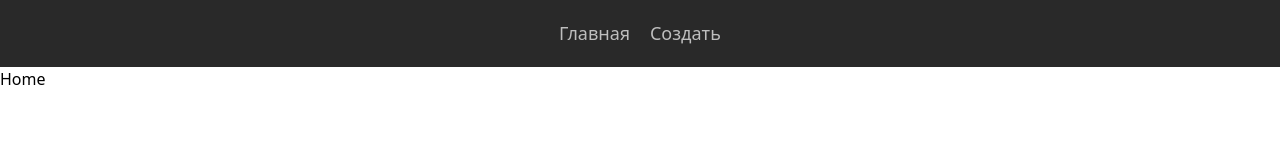
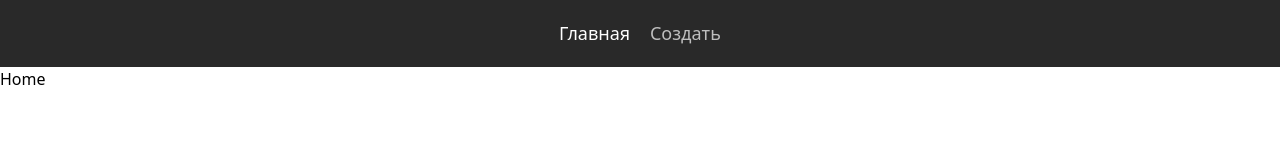
Before and after one commit to NVinox/urls-check-frontend, a React (Vite) app: page / in a window 1280 px wide. Shown: the top 160 px of the page. Built offline with nearby package versions, Linux system fonts and the light colour scheme.

Commit message:
feat: реализовал подсветку активного пункта меню

```diff
--- a/src/widgets/Header/ui/Header.tsx
+++ b/src/widgets/Header/ui/Header.tsx
@@ -1,21 +1,31 @@
-import { Link } from "react-router-dom";
+import { NavLink } from "react-router-dom";
 
 import { ContainerLayout } from "@/shared/ContainerLayout";
 import { CREATE_JOB_ROUTE, HOME_ROUTE } from "@/shared/constants";
 
 import styles from "./index.module.css";
 
+interface INavLink {
+	isActive: boolean;
+}
+
 export default function Header() {
+	function getLinkClass({ isActive }: INavLink): string {
+		return isActive
+			? `${styles.header__link} ${styles.active}`
+			: styles.header__link;
+	}
+
 	return (
 		<header className={styles.header}>
 			<ContainerLayout>
 				<nav className={styles.header__nav}>
-					<Link className={styles.header__link} to={HOME_ROUTE}>
+					<NavLink className={getLinkClass} to={HOME_ROUTE}>
 						Главная
-					</Link>
-					<Link className={styles.header__link} to={CREATE_JOB_ROUTE}>
+					</NavLink>
+					<NavLink className={getLinkClass} to={CREATE_JOB_ROUTE}>
 						Создать
-					</Link>
+					</NavLink>
 				</nav>
 			</ContainerLayout>
 		</header>
--- a/src/widgets/Header/ui/index.module.css
+++ b/src/widgets/Header/ui/index.module.css
@@ -1,6 +1,10 @@
 .header {
 	padding: 20px 0;
 	background-color: var(--color-header-bg);
+}
+
+.header .active {
+	color: var(--color-text-white);
 }
 
 .header__nav {
```
